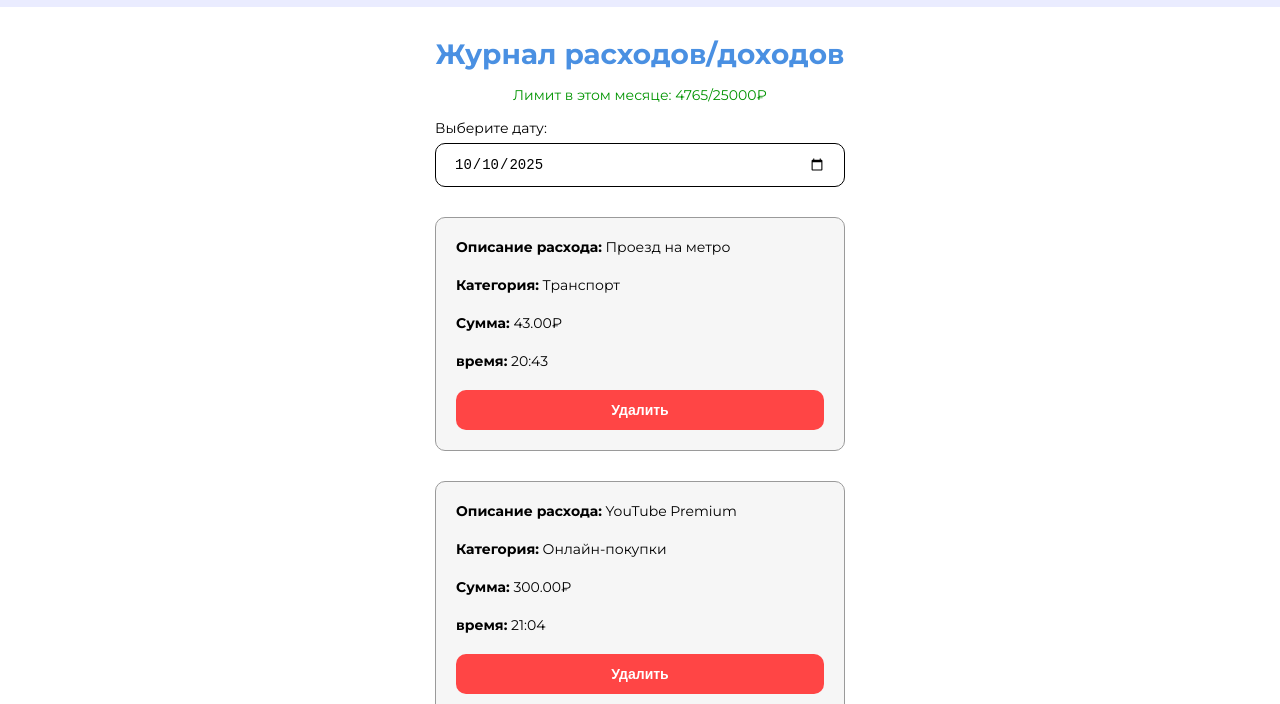
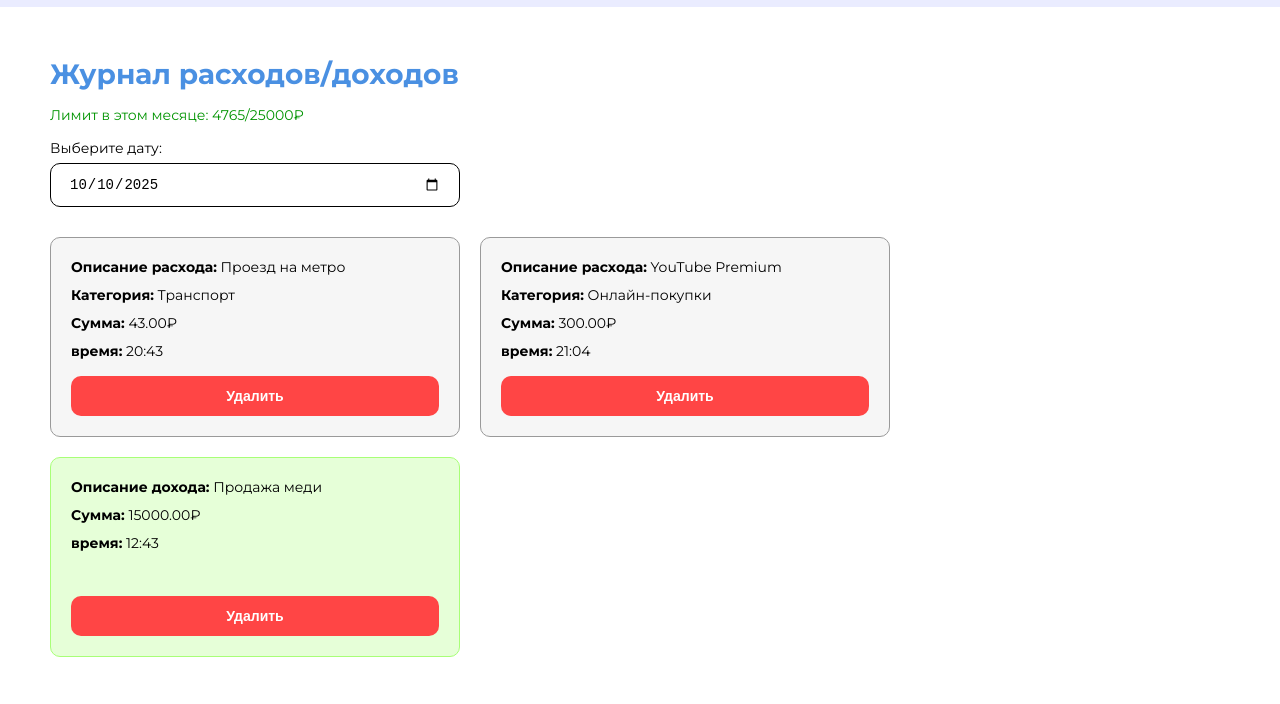
Before and after one commit to AlexejKosh/RPI-ExpenseTracker-coursework, a plain HTML site: page index.html in a window 1280 px wide. Shown: the part 83-787 px from the top of the page. Drawn offline with Linux system fonts and the light colour scheme.

Commit message:
Задание №1 (макет), версия 2

```diff
--- a/css/style.css
+++ b/css/style.css
@@ -39,32 +39,34 @@ html, body {
 }
 
 main {
-  padding: 30px;
+  padding: 50px;
 }
 
 .log-section {
-  width: 410px;
-  margin: 0 auto;
+  width: 100%;
+  margin-bottom: 50px;
 }
 .chart-section h2,
 .log-section h2 {
   font-size: 28px;
   font-weight: bold;
   color: #4A90E2;
+  margin: 0;
+}
+
+.chart-section h2 {
   text-align: center;
-  margin: 0;
 }
 
 .limit-message {
   font-size: 14px;
   color: #009400;
-  text-align: center;
   margin: 15px 0;
 }
 
 .log-date {
   font-size: 14px;
-  width: 100%;
+  width: 410px;
   display: flex;
   flex-direction: column;
   margin-bottom: 30px;
@@ -80,17 +82,24 @@ main {
   box-sizing: border-box;
 }
 
+.records-container {
+  display: flex;
+  flex-wrap: wrap;
+  gap: 20px;
+  align-items: flex-start;
+}
+
 .expense-record,
 .earning-record {
-  width: 100%;
+  width: 410px;
   padding: 20px;
-  margin-bottom: 30px;
+  min-height: 200px;
   border-radius: 10px;
   border: 1px solid #9A9A9A;
   display: flex;
   flex-direction: column;
+  gap: 10px;
   box-sizing: border-box;
-  gap: 20px;
 }
 
 .earning-record {
@@ -108,6 +117,7 @@ main {
 }
 
 .log-section .record-delete-button {
+  margin-top: auto;
   background-color: #FF4545;
   color: white;
   font-size: 14px;
@@ -209,7 +219,7 @@ main {
   content: "";
   position: absolute;
   inset: 0;
-  background: repeating-linear-gradient(to bottom, #B7B7B7 0 1px, transparent 1px 10%);
+  background: repeating-linear-gradient(to bottom, #B7B7B7 0 2px, transparent 1px 10%);
   z-index: 0;
 }
 
--- a/index.html
+++ b/index.html
@@ -27,6 +27,7 @@
                 Выберите дату:
                 <input type="date" class="date-picker" value="2025-10-10">
             </label>
+            <div class="records-container">
                 <div class="expense-record">
                     <p class="record-info"><b>Описание расхода:</b> Проезд на метро</p>
                     <p class="record-info"><b>Категория:</b> Транспорт</p>
@@ -46,6 +47,7 @@
                     <p class="record-info"><b>Сумма:</b> 15000.00₽</p>
                     <p class="record-info"><b>время:</b> 12:43</p>
                     <button class="record-delete-button">Удалить</button>
+                </div>
             </div>
         </section>
         <section class="chart-section">
```
Lines whose indentation alone changed are shown as unchanged.
